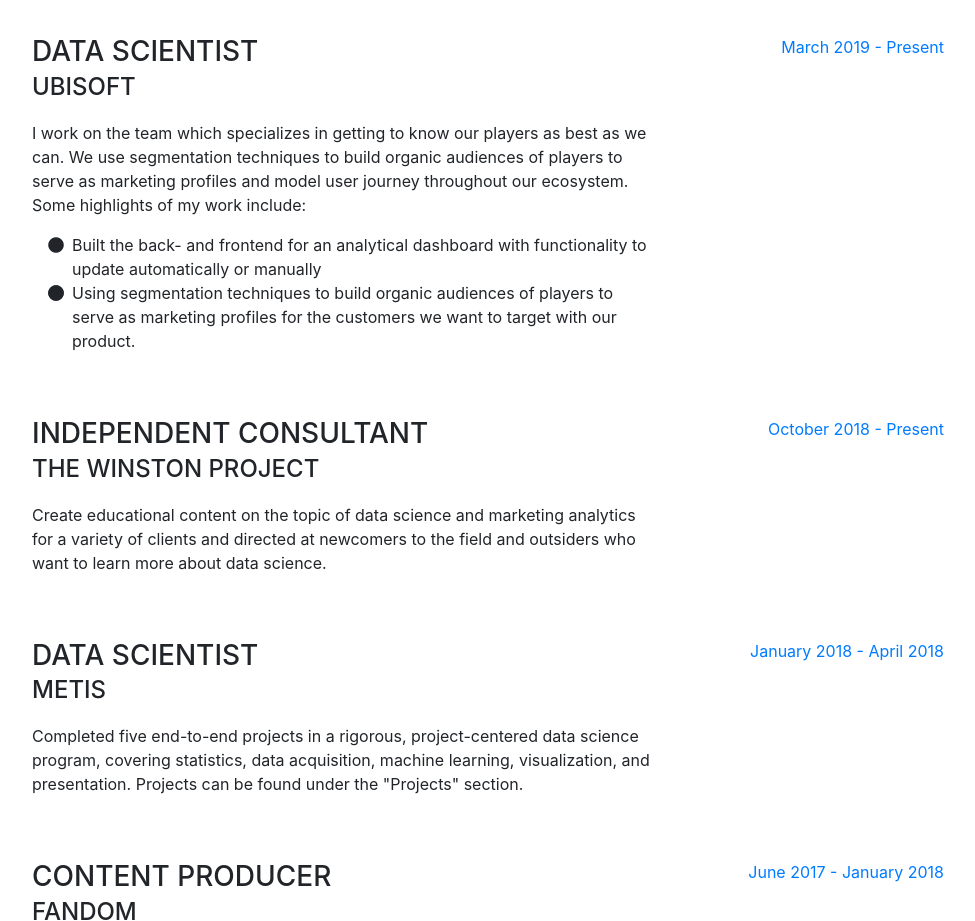
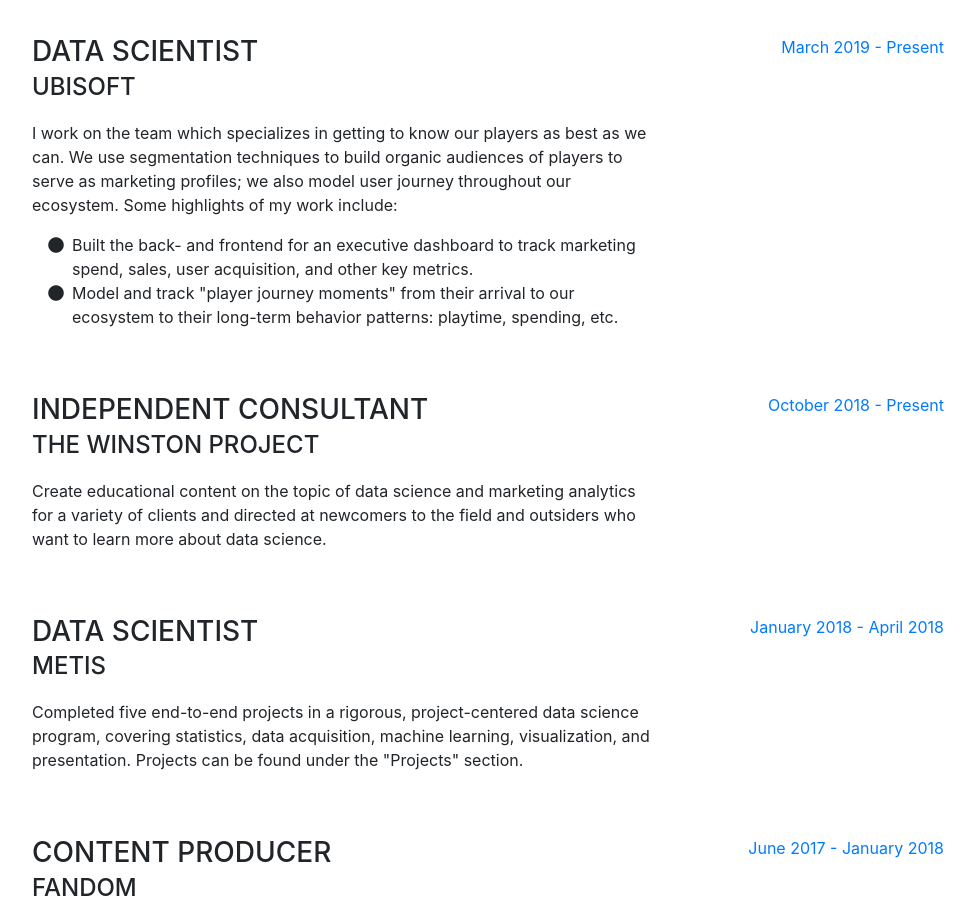
Before and after one commit to vlazovskiy/vlazovskiy.github.io, a website with bundled scripts: page index.html in a window 1280 px wide. Shown: the part 900-1821 px from the top of the page, without its empty margins (288-1263 px from the left). Built offline with nearby package versions, Linux system fonts and the light colour scheme; a web font is replaced by a local one.

Commit message:
small edits

```diff
--- a/index.html
+++ b/index.html
@@ -68,7 +68,7 @@
           <div class="subheading mb-5">1627 17th Ave · San Francisco, CA 94122 · (818) 836-1433 ·
             <a href="mailto:lazovskiy.vladimir@gmail.com">lazovskiy.vladimir@gmail.com</a>
           </div>
-          <p class="lead mb-5">Data Scientist with a background in mathematics and 4+ of experience in analytical roles in the entertainment industry. Experience building data services in Python and working with SQL and Hadoop databases with over 100M users. My data projects includes the use of analytics, hypothesis testing, and machine learning in order to analyze human behavior.</p>
+          <p class="lead mb-5">Data Scientist with a background in mathematics and 4+ of experience in analytical roles in the entertainment industry. Experience building data services in Python and working with SQL and Hadoop databases with over 100M users. My data projects includes the use of analytics, hypothesis testing, and machine learning model human behavior.</p>
           <div class="social-icons">
             <a href="https://www.linkedin.com/in/vladimir-lazovskiy/">
               <i class="fab fa-linkedin-in"></i>
@@ -93,17 +93,14 @@
             <div class="resume-content mr-auto">
               <h3 class="mb-0">Data Scientist</h3>
               <div class="subheading mb-3">Ubisoft</div>
-              <p>I work on the team which specializes in getting to know our players as best as we can. We use segmentation techniques to build organic audiences of players to serve as marketing profiles and model user journey throughout our ecosystem. Some highlights of my work include:
+              <p>I work on the team which specializes in getting to know our players as best as we can. We use segmentation techniques to build organic audiences of players to serve as marketing profiles; we also model user journey throughout our ecosystem. Some highlights of my work include:
                 <ul class="fa-ul mb-0">
             <li>
               <i class="fa-li fa fa-circle"></i>
-              Built the back- and frontend for an analytical dashboard with functionality to update automatically or manually </li>
+              Built the back- and frontend for an executive dashboard to track marketing spend, sales, user acquisition, and other key metrics.</li>
             <li>
               <i class="fa-li fa fa-circle"></i>
-              </li>
-            <li>
-              <i class="fa-li fa fa-circle"></i>
-              Using segmentation techniques to build organic audiences of players to serve as marketing profiles for the customers we want to target with our product.</li>
+              Model and track "player journey moments" from their arrival to our ecosystem to their long-term behavior patterns: playtime, spending, etc.</li>
           </ul></p>
             </div>
             <div class="resume-date text-md-right">
```
